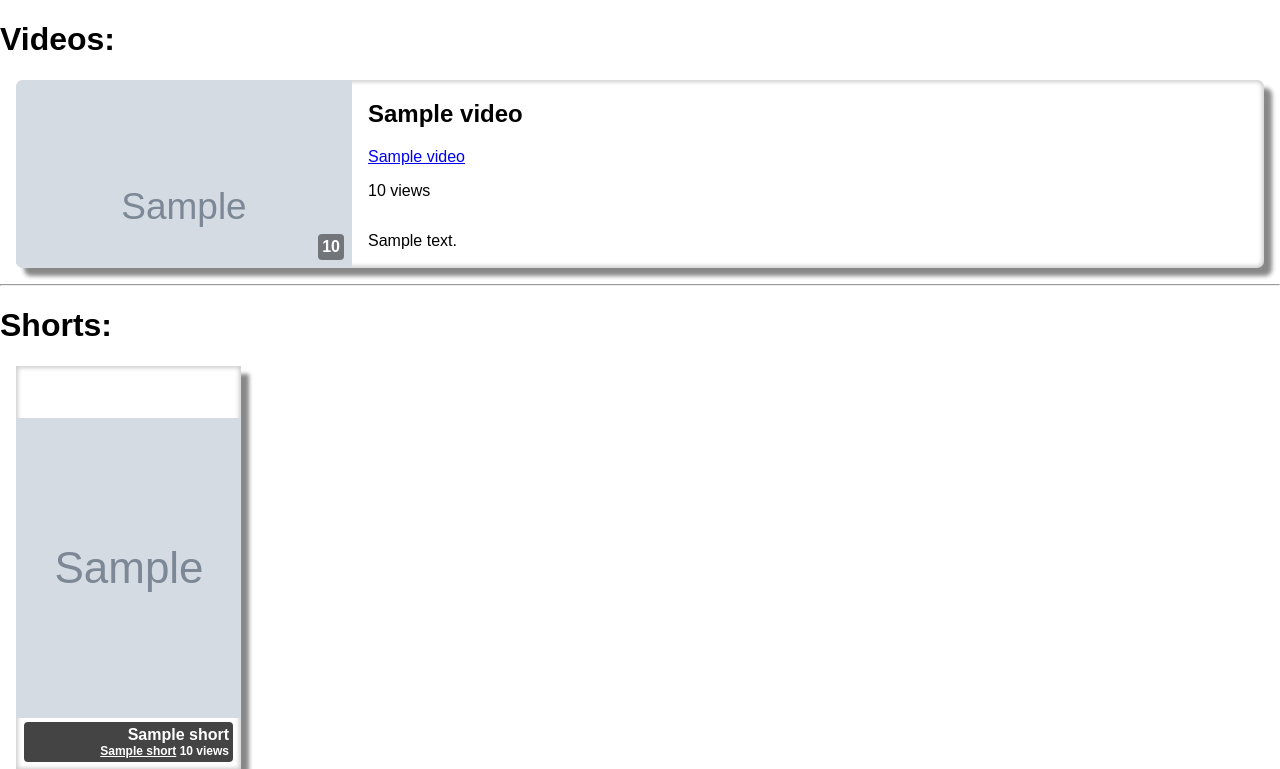
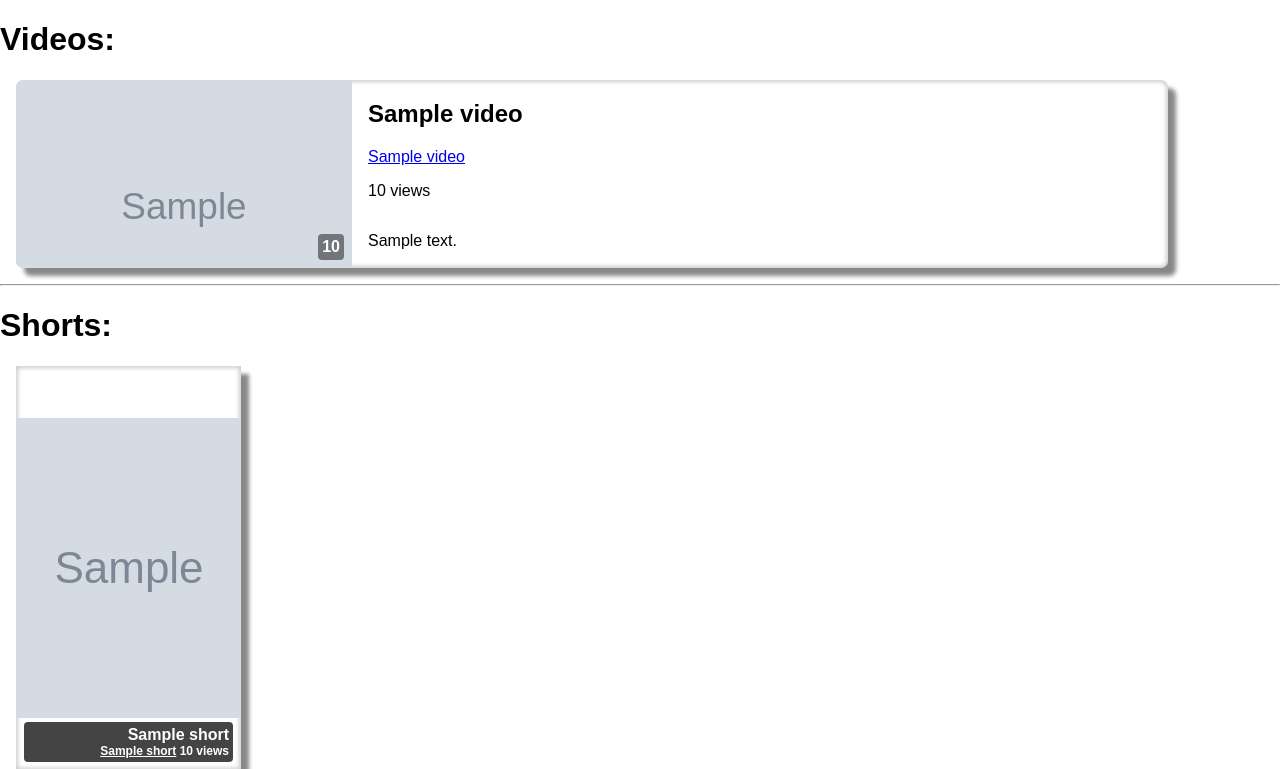
Before and after one commit to lucadye/subscribed_channels_only_youtube_frontend, a Flask app: template app/templates/search_page.html in a window 1280 px wide. Shown: the top 769 px of the page. Run offline with Flask 3, Linux system fonts and the light colour scheme; the template is opened without the code that fills it: most values are stand-ins (such as "Sample title", 1, 10 or a date in 2020); grey boxes marked "Sample" are stand-in pictures.

Commit message:
shortend width of video box

```diff
--- a/app/static/styles/search_page.css
+++ b/app/static/styles/search_page.css
@@ -12,7 +12,7 @@
     border-radius: 7px;
     overflow: hidden;
     height: 11.75rem;
-    width: calc(100% - 2rem);
+    width: 90%;
     align-content: flex-start;
     column-gap: 1rem;
     margin: 0 0 1rem 1rem;
```
